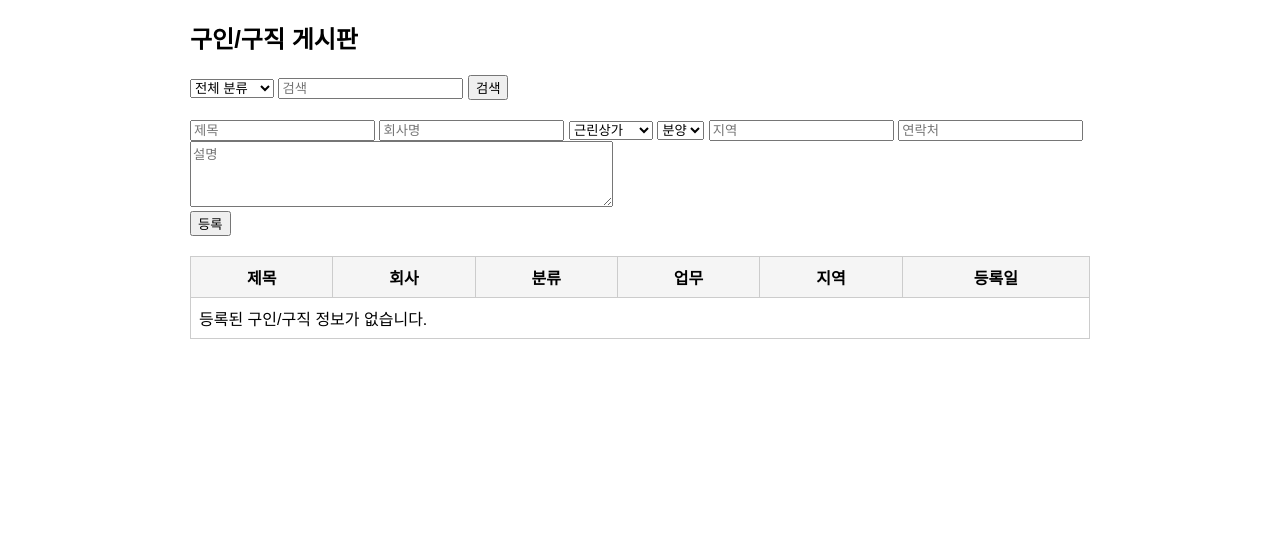
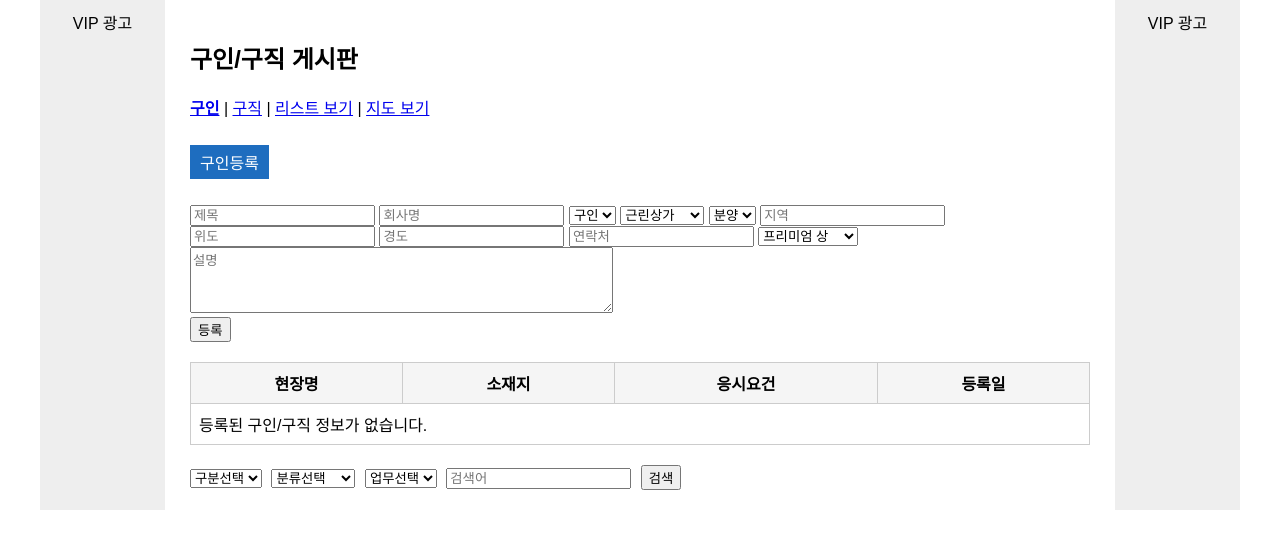
Before and after one commit to namcoding1/hon, a Flask app: page /jobs in a window 1280 px wide. Shown: the part 89-638 px from the top of the page. Run offline with Flask 3, Linux system fonts and the light colour scheme.

Commit message:
Add map view and premium sections

```diff
--- a/app.py
+++ b/app.py
@@ -6,6 +6,12 @@
 # Job categories and types
 categories = ["근린상가", "단지내상가", "복합상가", "테마쇼핑몰", "기타"]
 job_types = ["분양", "홍보", "관리"]
+
+# Premium levels
+premium_levels = ["상", "하", "없음"]
+
+# Post types
+post_types = ["구인", "구직"]
 
 # In-memory job postings list
 # Each job is a dictionary with details
@@ -19,37 +25,54 @@
 def job_list():
     category = request.args.get('category', '')
     q = request.args.get('q', '').lower()
+    post_type = request.args.get('type', '')
 
     filtered = []
     for job in jobs:
         if category and job['category'] != category:
+            continue
+        if post_type and job.get('post_type') != post_type:
             continue
         text = f"{job['title']} {job['company']} {job['description']}"
         if q and q not in text.lower():
             continue
         filtered.append(job)
 
+    premium_top = [j for j in filtered if j.get('premium') == '상']
+    premium_bottom = [j for j in filtered if j.get('premium') == '하']
+    normal_jobs = [j for j in filtered if j.get('premium') not in ('상', '하')]
+
     return render_template(
         'jobs.html',
-        jobs=filtered,
+        premium_top=premium_top,
+        premium_bottom=premium_bottom,
+        jobs=normal_jobs,
         categories=categories,
         job_types=job_types,
+        premium_levels=premium_levels,
+        post_types=post_types,
+        selected_type=post_type,
         selected_category=category,
         search_query=q,
     )
 
 @app.route('/jobs/<int:job_id>')
 def job_detail(job_id: int):
-    if job_id < 0 or job_id >= len(jobs):
+    job = next((j for j in jobs if j['id'] == job_id), None)
+    if not job:
         abort(404)
-    job = jobs[job_id]
     return render_template('job_detail.html', job=job, job_id=job_id)
+
+@app.route('/jobs/map')
+def job_map():
+    return render_template('jobs_map.html', jobs=jobs)
 
 @app.route('/jobs/delete/<int:job_id>', methods=['POST'])
 def job_delete(job_id: int):
-    if job_id < 0 or job_id >= len(jobs):
+    idx = next((i for i, j in enumerate(jobs) if j['id'] == job_id), None)
+    if idx is None:
         abort(404)
-    jobs.pop(job_id)
+    jobs.pop(idx)
     return redirect(url_for('job_list'))
 
 @app.route('/jobs/new', methods=['POST'])
@@ -60,16 +83,27 @@
     job_type = request.form.get('job_type')
     description = request.form.get('description')
     location = request.form.get('location')
+    lat = request.form.get('lat')
+    lng = request.form.get('lng')
     contact = request.form.get('contact')
+    premium = request.form.get('premium', '없음')
+    post_type = request.form.get('post_type', '구인')
     if title and company:
+        lat_val = float(lat) if lat else None
+        lng_val = float(lng) if lng else None
         jobs.append({
+            'id': len(jobs),
             'title': title,
             'company': company,
             'category': category or '',
             'job_type': job_type or '',
             'description': description,
             'location': location,
+            'lat': lat_val,
+            'lng': lng_val,
             'contact': contact or '',
+            'premium': premium,
+            'post_type': post_type,
             'date_posted': datetime.utcnow()
         })
     return redirect(url_for('job_list'))
--- a/static/style.css
+++ b/static/style.css
@@ -7,7 +7,15 @@
 header h1 { margin: 0; font-size: 24px; }
 nav { margin-top: 10px; }
 nav a { color: white; margin-right: 15px; text-decoration: none; }
+.active { font-weight: bold; }
 .container { max-width: 900px; margin: 20px auto; padding: 0 15px; }
+.layout { display: flex; max-width: 1200px; margin: 0 auto; }
+.ad { width: 120px; background: #eee; padding: 10px; text-align: center; }
+.ad-left { margin-right: 10px; }
+.ad-right { margin-left: 10px; }
+.view-switch { margin-bottom: 10px; }
+.btn-new { display:inline-block; margin:10px 0; padding:5px 10px; background:#1e6dbf; color:#fff; text-decoration:none; }
+.filter-form select, .filter-form input { margin-right:5px; }
 .job-table { width: 100%; border-collapse: collapse; }
 .job-table th, .job-table td { border: 1px solid #ccc; padding: 8px; }
 .job-table th { background: #f5f5f5; }
--- a/templates/base.html
+++ b/templates/base.html
@@ -12,8 +12,12 @@
         <a href="/jobs">구인/구직</a>
     </nav>
 </header>
-<div class="container">
-{% block content %}{% endblock %}
+<div class="layout">
+    <aside class="ad ad-left">VIP 광고</aside>
+    <div class="container">
+    {% block content %}{% endblock %}
+    </div>
+    <aside class="ad ad-right">VIP 광고</aside>
 </div>
 </body>
 </html>
--- a/templates/jobs.html
+++ b/templates/jobs.html
@@ -2,19 +2,21 @@
 {% block title %}구인/구직 게시판{% endblock %}
 {% block content %}
 <h2>구인/구직 게시판</h2>
-<form method="get" action="/jobs" style="margin-bottom:20px;">
-    <select name="category">
-        <option value="">전체 분류</option>
-        {% for c in categories %}
-        <option value="{{ c }}" {% if c == selected_category %}selected{% endif %}>{{ c }}</option>
+<div class="view-switch">
+    <a href="/jobs?type=구인" {% if selected_type!='구직' %}class="active"{% endif %}>구인</a> |
+    <a href="/jobs?type=구직" {% if selected_type=='구직' %}class="active"{% endif %}>구직</a> |
+    <a href="/jobs">리스트 보기</a> |
+    <a href="/jobs/map">지도 보기</a>
+</div>
+<p><a href="#new" class="btn-new">구인등록</a></p>
+<form action="/jobs/new" method="post" id="new" style="margin-bottom:20px;">
+    <input type="text" name="title" placeholder="제목" required>
+    <input type="text" name="company" placeholder="회사명" required>
+    <select name="post_type">
+        {% for t in post_types %}
+        <option value="{{ t }}">{{ t }}</option>
         {% endfor %}
     </select>
-    <input type="text" name="q" placeholder="검색" value="{{ search_query }}">
-    <button type="submit">검색</button>
-</form>
-<form action="/jobs/new" method="post" style="margin-bottom:20px;">
-    <input type="text" name="title" placeholder="제목" required>
-    <input type="text" name="company" placeholder="회사명" required>
     <select name="category">
         {% for c in categories %}
         <option value="{{ c }}">{{ c }}</option>
@@ -26,38 +28,82 @@
         {% endfor %}
     </select>
     <input type="text" name="location" placeholder="지역">
+    <input type="text" name="lat" placeholder="위도">
+    <input type="text" name="lng" placeholder="경도">
     <input type="text" name="contact" placeholder="연락처">
+    <select name="premium">
+        {% for p in premium_levels %}
+        <option value="{{ p }}">프리미엄 {{ p }}</option>
+        {% endfor %}
+    </select>
     <br>
     <textarea name="description" placeholder="설명" rows="4" cols="50"></textarea>
     <br>
     <button type="submit">등록</button>
 </form>
+
+{% if premium_top %}
+<h3>프리미엄 (상)</h3>
+<ul>
+{% for job in premium_top %}
+    <li><a href="/jobs/{{ job.id }}">{{ job.title }}</a></li>
+{% endfor %}
+</ul>
+{% endif %}
+
+{% if premium_bottom %}
+<h3>프리미엄 (하)</h3>
+<ul>
+{% for job in premium_bottom %}
+    <li><a href="/jobs/{{ job.id }}">{{ job.title }}</a></li>
+{% endfor %}
+</ul>
+{% endif %}
+
 <table class="job-table">
     <thead>
         <tr>
-            <th>제목</th>
-            <th>회사</th>
-            <th>분류</th>
-            <th>업무</th>
-            <th>지역</th>
+            <th>현장명</th>
+            <th>소재지</th>
+            <th>응시요건</th>
             <th>등록일</th>
         </tr>
     </thead>
     <tbody>
         {% for job in jobs %}
         <tr>
-            <td><a href="/jobs/{{ loop.index0 }}">{{ job.title }}</a></td>
-            <td>{{ job.company }}</td>
-            <td>{{ job.category }}</td>
-            <td>{{ job.job_type }}</td>
+            <td><a href="/jobs/{{ job.id }}">{{ job.title }}</a></td>
             <td>{{ job.location }}</td>
+            <td>{{ job.description }}</td>
             <td>{{ job.date_posted.strftime('%Y-%m-%d') }}</td>
         </tr>
         {% else %}
         <tr>
-            <td colspan="6">등록된 구인/구직 정보가 없습니다.</td>
+            <td colspan="4">등록된 구인/구직 정보가 없습니다.</td>
         </tr>
         {% endfor %}
     </tbody>
 </table>
+<form method="get" action="/jobs" class="filter-form" style="margin-top:20px;">
+    <select name="type">
+        <option value="">구분선택</option>
+        {% for t in post_types %}
+        <option value="{{ t }}" {% if t == selected_type %}selected{% endif %}>{{ t }}</option>
+        {% endfor %}
+    </select>
+    <select name="category">
+        <option value="">분류선택</option>
+        {% for c in categories %}
+        <option value="{{ c }}" {% if c == selected_category %}selected{% endif %}>{{ c }}</option>
+        {% endfor %}
+    </select>
+    <select name="job_type">
+        <option value="">업무선택</option>
+        {% for j in job_types %}
+        <option value="{{ j }}">{{ j }}</option>
+        {% endfor %}
+    </select>
+    <input type="text" name="q" placeholder="검색어" value="{{ search_query }}">
+    <button type="submit">검색</button>
+</form>
 {% endblock %}
```
Also changed, not shown: templates/job_detail.html (+10 -0 lines), templates/jobs_map.html (added, +22 -0 lines), README.md.
